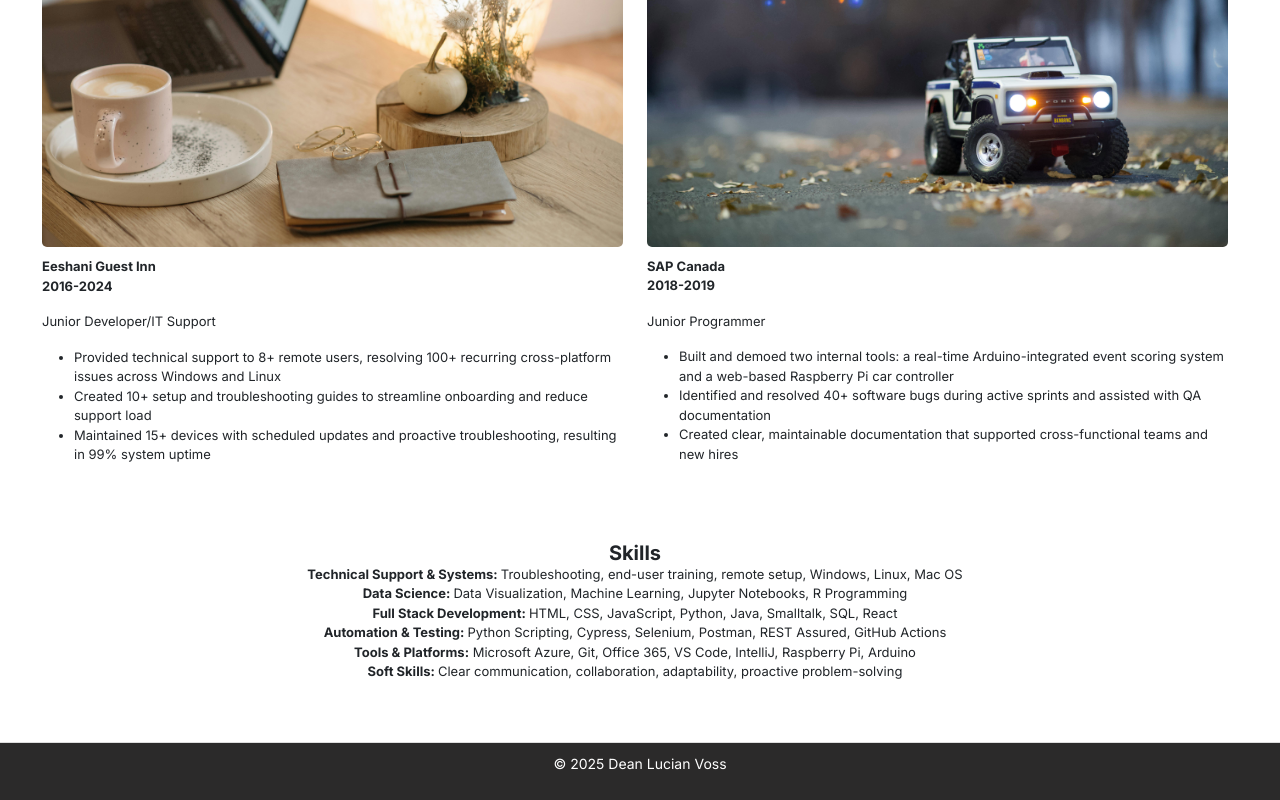
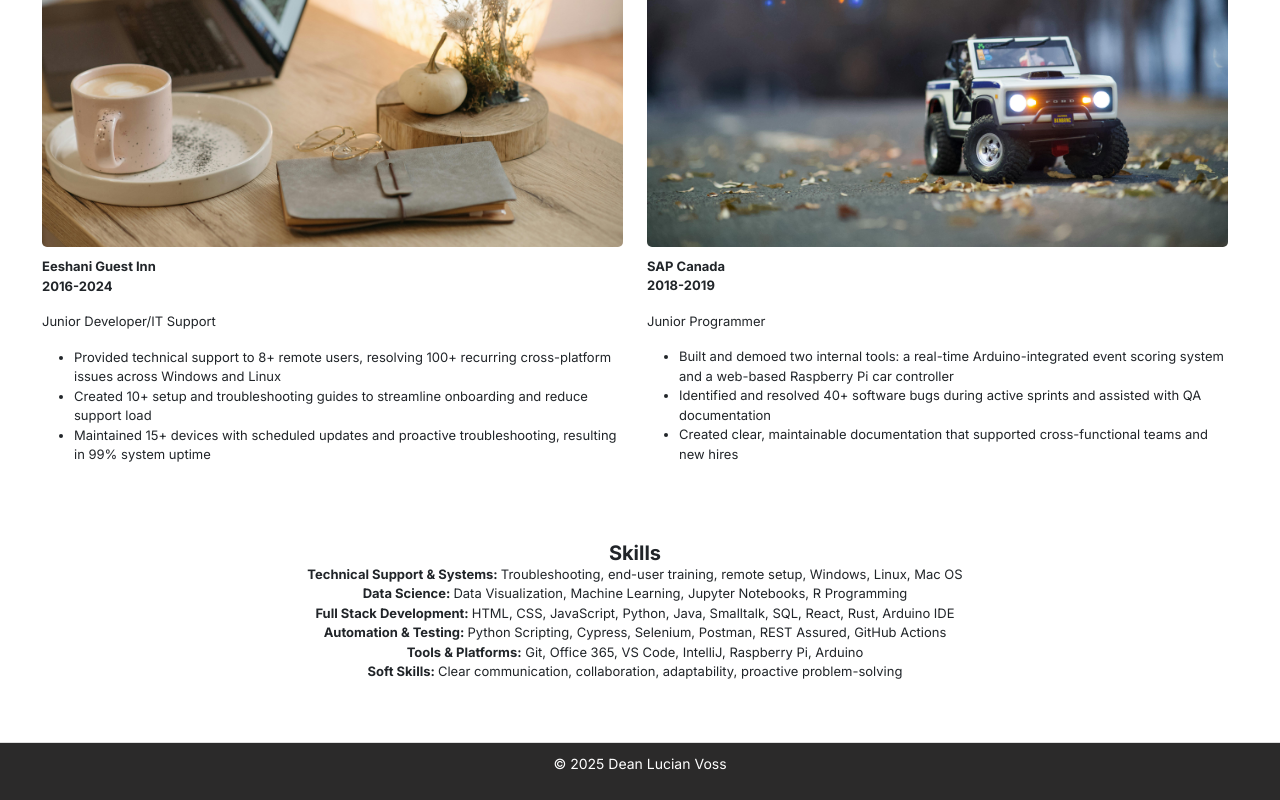
Before and after one commit to dean1022/deanlucianvoss, a React (Vite) app: page /about in a window 1280 px wide. Shown: the part 1134-1934 px from the top of the page. Built offline with nearby package versions, Linux system fonts and the light colour scheme.

Commit message:
edited skills

```diff
--- a/src/pages/About.jsx
+++ b/src/pages/About.jsx
@@ -114,13 +114,14 @@ export default function About() {
             Programming
             <br />
             <span className="experience">Full Stack Development: </span>HTML,
-            CSS, JavaScript, Python, Java, Smalltalk, SQL, React
+            CSS, JavaScript, Python, Java, Smalltalk, SQL, React, Rust, Arduino
+            IDE
             <br />
             <span className="experience">Automation & Testing: </span>Python
             Scripting, Cypress, Selenium, Postman, REST Assured, GitHub Actions
             <br />
-            <span className="experience">Tools & Platforms:</span> Microsoft
-            Azure, Git, Office 365, VS Code, IntelliJ, Raspberry Pi, Arduino
+            <span className="experience">Tools & Platforms:</span> Git, Office
+            365, VS Code, IntelliJ, Raspberry Pi, Arduino
             <br />
             <span className="experience">Soft Skills: </span>Clear
             communication, collaboration, adaptability, proactive
```
